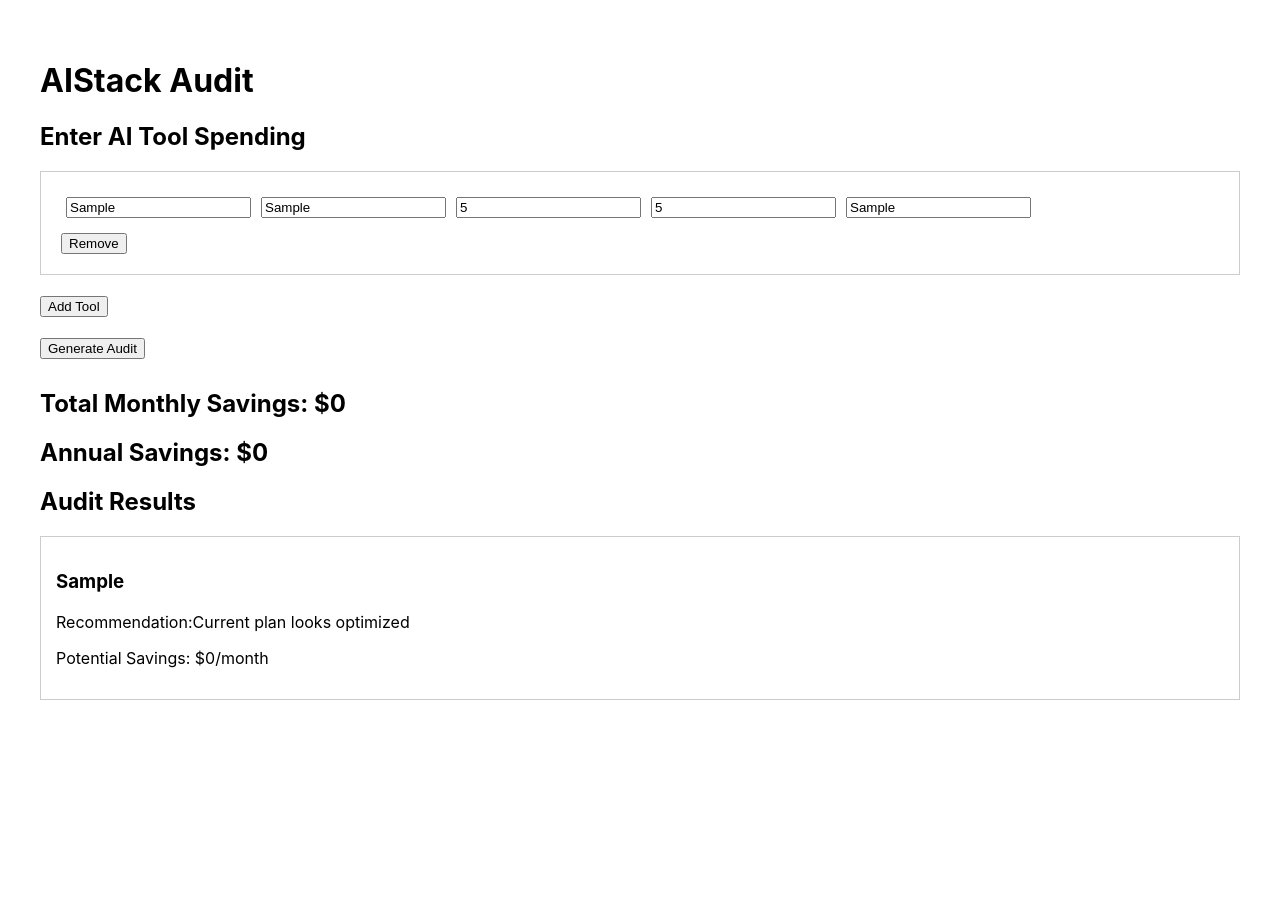
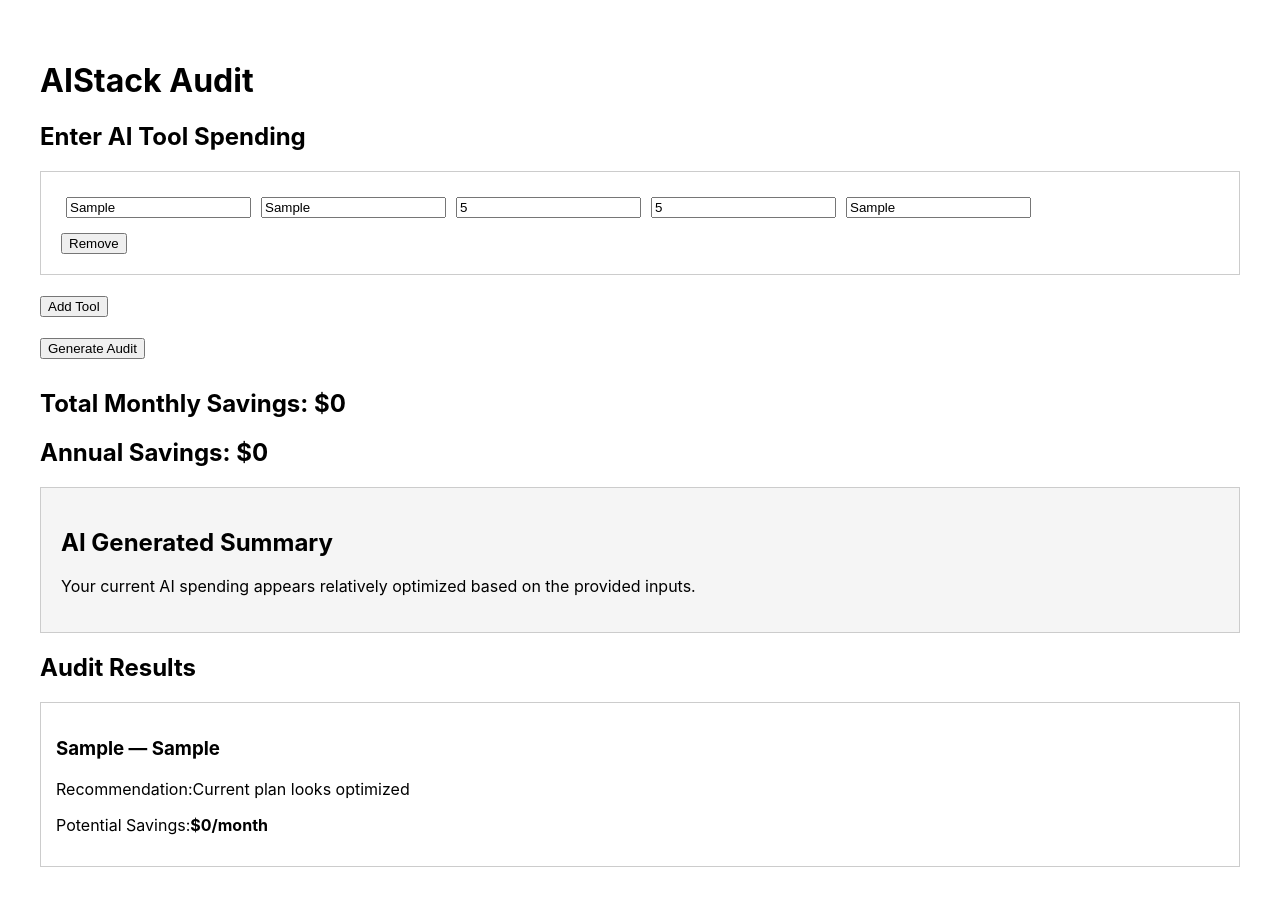
Before and after one commit to ApurvRanjane/AIStack-Audit, a React (Create React App) app in the folder client/: page / in a window 1280 px wide. Both pictures are taken after typing "Sample", "Sample", "5", "5", "Sample" into the empty fields and a click on the button "Generate Audit". Shown: the top 906 px of the page. Before the commit the page ends 800 px from the top, so only its background shows below. Built offline with nearby package versions, Linux system fonts and the light colour scheme.

Commit message:
feat: add AI-generated audit summaries and improve results UI

```diff
--- a/client/src/components/ToolForm.js
+++ b/client/src/components/ToolForm.js
@@ -18,7 +18,7 @@ function ToolForm() {
         ];
   });
   const [results, setResults] = useState([]);
-
+  const [summary, setSummary] = useState("");
   useEffect(() => {
     localStorage.setItem("tools", JSON.stringify(tools));
   }, [tools]);
@@ -90,9 +90,37 @@ function ToolForm() {
         savings,
       });
     });
+    const total = auditResults.reduce(
+  (sum, item) => sum + item.savings,
+  0
+);
 
+generateSummary(auditResults, total);
     setResults(auditResults);
   };
+
+  const generateSummary = (auditResults, totalSavings) => {
+
+  let text = "";
+
+  if (totalSavings > 0) {
+
+    text =
+      `Your organization may be overspending on AI subscriptions. ` +
+      `The audit identified approximately $${totalSavings} in potential monthly savings through better plan optimization and reduced overlap between tools.`;
+
+  }
+
+  else {
+
+    text =
+      "Your current AI spending appears relatively optimized based on the provided inputs.";
+
+  }
+
+  setSummary(text);
+
+};
   const totalSavings = results.reduce((total, item) => total + item.savings, 0);
   return (
     <div>
@@ -169,10 +197,31 @@ function ToolForm() {
       <br />
 
       <button onClick={generateAudit}>Generate Audit</button>
+      {results.length === 0 && (
+  <p>
+    No audit generated yet.
+  </p>
+)}
+
+<div style={{ marginTop: "30px" }}></div>
       <div style={{ marginTop: "30px" }}>
         <h2>Total Monthly Savings: ${totalSavings}</h2>
 
         <h2>Annual Savings: ${totalSavings * 12}</h2>
+        <div
+  style={{
+    border: "1px solid #ccc",
+    padding: "20px",
+    marginBottom: "20px",
+    backgroundColor: "#f5f5f5"
+  }}
+>
+
+  <h2>AI Generated Summary</h2>
+
+  <p>{summary}</p>
+
+</div>
         <h2>Audit Results</h2>
 
         {results.map((result, index) => (
@@ -184,14 +233,19 @@ function ToolForm() {
               marginBottom: "15px",
             }}
           >
-            <h3>{result.tool}</h3>
+           <h3>
+  {result.tool} — {result.plan}
+</h3>
 
             <p>
               Recommendation:
               {result.recommendation}
             </p>
 
-            <p>Potential Savings: ${result.savings}/month</p>
+            <p>Potential Savings:
+<strong>
+  ${result.savings}/month
+</strong></p>
           </div>
         ))}
       </div>
```
Also changed, not shown: 2 other files (tests, documents, lock files or other folders).
